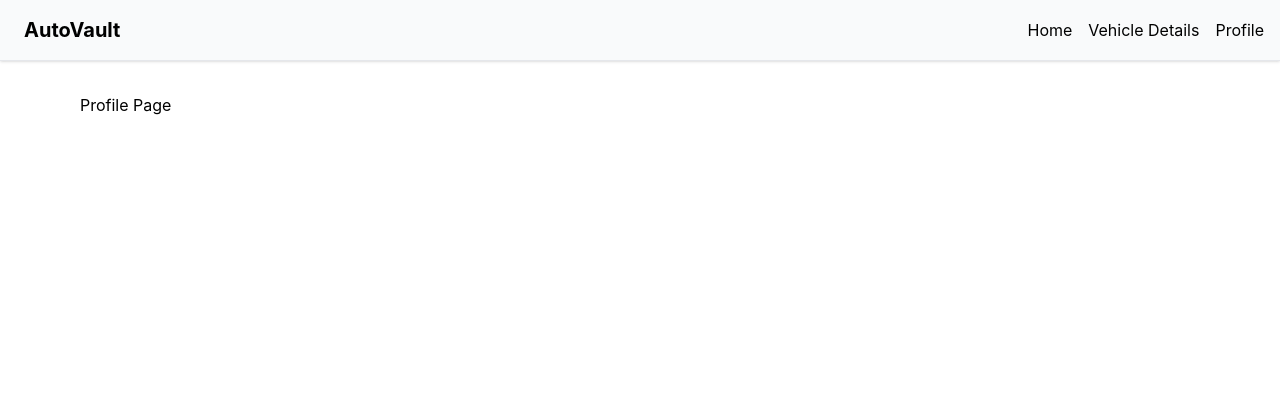
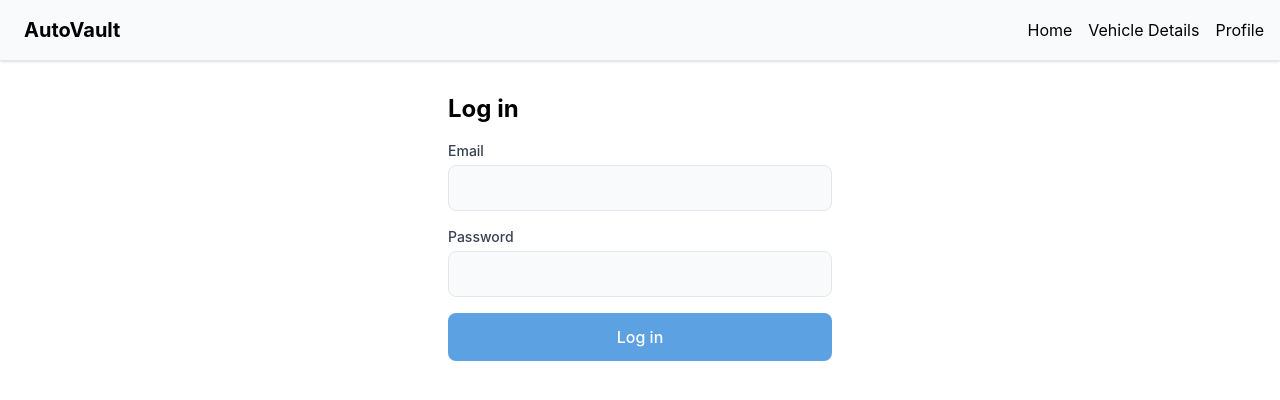
Before and after one commit to EvanHarder/Web-Dev-Project, a React (Vite) app in the folder frontend/: page /profile in a window 1280 px wide. Shown: the top 400 px of the page. Built offline with nearby package versions, Linux system fonts and the light colour scheme.

Commit message:
added mock login and profile page

```diff
--- /dev/null
+++ b/frontend/src/data/users.json
@@ -0,0 +1,3 @@
+[
+  { "id": 1, "name": "Demo User", "email": "demo@autovault.com", "password": "demo1234" }
+]
--- /dev/null
+++ b/frontend/src/routes/Login.jsx
@@ -0,0 +1,50 @@
+import { useState } from 'react'
+
+function Login({ onLogin }) {
+  const [email, setEmail] = useState('')
+  const [password, setPassword] = useState('')
+  const [error, setError] = useState('')
+
+  const handleSubmit = (e) => {
+    e.preventDefault()
+    const success = onLogin(email, password)
+    if (!success) {
+      setError('Incorrect email or password.')
+    }
+  }
+
+  return (
+    <form onSubmit={handleSubmit} className="mx-auto max-w-sm space-y-4">
+      <h2 className="text-2xl font-bold">Log in</h2>
+      {error && <p role="alert" className="text-sm text-red-600">{error}</p>}
+
+      <div>
+        <label htmlFor="email" className="block text-sm font-medium text-gray-700 mb-1">Email</label>
+        <input
+          id="email"
+          type="email"
+          value={email}
+          onChange={(e) => setEmail(e.target.value)}
+          className="block w-full p-3 text-sm border border-gray-200 rounded-lg bg-gray-50"
+        />
+      </div>
+
+      <div>
+        <label htmlFor="password" className="block text-sm font-medium text-gray-700 mb-1">Password</label>
+        <input
+          id="password"
+          type="password"
+          value={password}
+          onChange={(e) => setPassword(e.target.value)}
+          className="block w-full p-3 text-sm border border-gray-200 rounded-lg bg-gray-50"
+        />
+      </div>
+
+      <button type="submit" className="w-full rounded-lg bg-(--accent) p-3 font-medium text-white">
+        Log in
+      </button>
+    </form>
+  )
+}
+
+export default Login
--- a/frontend/src/routes/Profile.jsx
+++ b/frontend/src/routes/Profile.jsx
@@ -1,23 +1,39 @@
-import { useLocation } from 'react-router-dom';
+import { useState } from 'react'
+import users from '../data/users.json'
+import Login from './Login'
 
 function Profile() {
-    // const location = useLocation();
-    // const car = location.state?.data; // gets car data passed from the home page
+  //user currently logged in
+  const [currentUser, setCurrentUser] = useState(null)
 
-    return (
-    <div>
-        <h1>Profile Page</h1>
-        {/* {car ? (
-            <div>
-                <h2>{car.brand} {car.model}</h2>
-                <p>Year: {car.year}</p>
-                <img src={car.image} alt={car.model} />
-            </div>
-        ) : (
-            <p>No data available.</p>
-        )} */}
+  //checks if user exists
+  const handleLogin = (email, password) => {
+    const user = users.find((u) => u.email === email && u.password === password)
+    if (user) {
+      setCurrentUser(user)
+      return true
+    }
+    return false
+  }
+
+  //if user not found, set to null
+  const handleLogout = () => setCurrentUser(null)
+
+  //if not logged in, go to log in page
+  if (!currentUser) {
+    return <Login onLogin={handleLogin} />
+  }
+
+  //show profile after logging in
+  return (
+    <div className="space-y-4">
+      <h1 className="text-2xl font-bold">Welcome, {currentUser.name}</h1>
+      <p>Email: {currentUser.email}</p>
+      <button onClick={handleLogout} className="rounded-lg border border-gray-200 px-4 py-2">
+        Log out
+      </button>
     </div>
-    );
+  )
 }
 
-export default Profile;
+export default Profile
```
Also changed, not shown: 1 other file (tests, documents, lock files or other folders).
